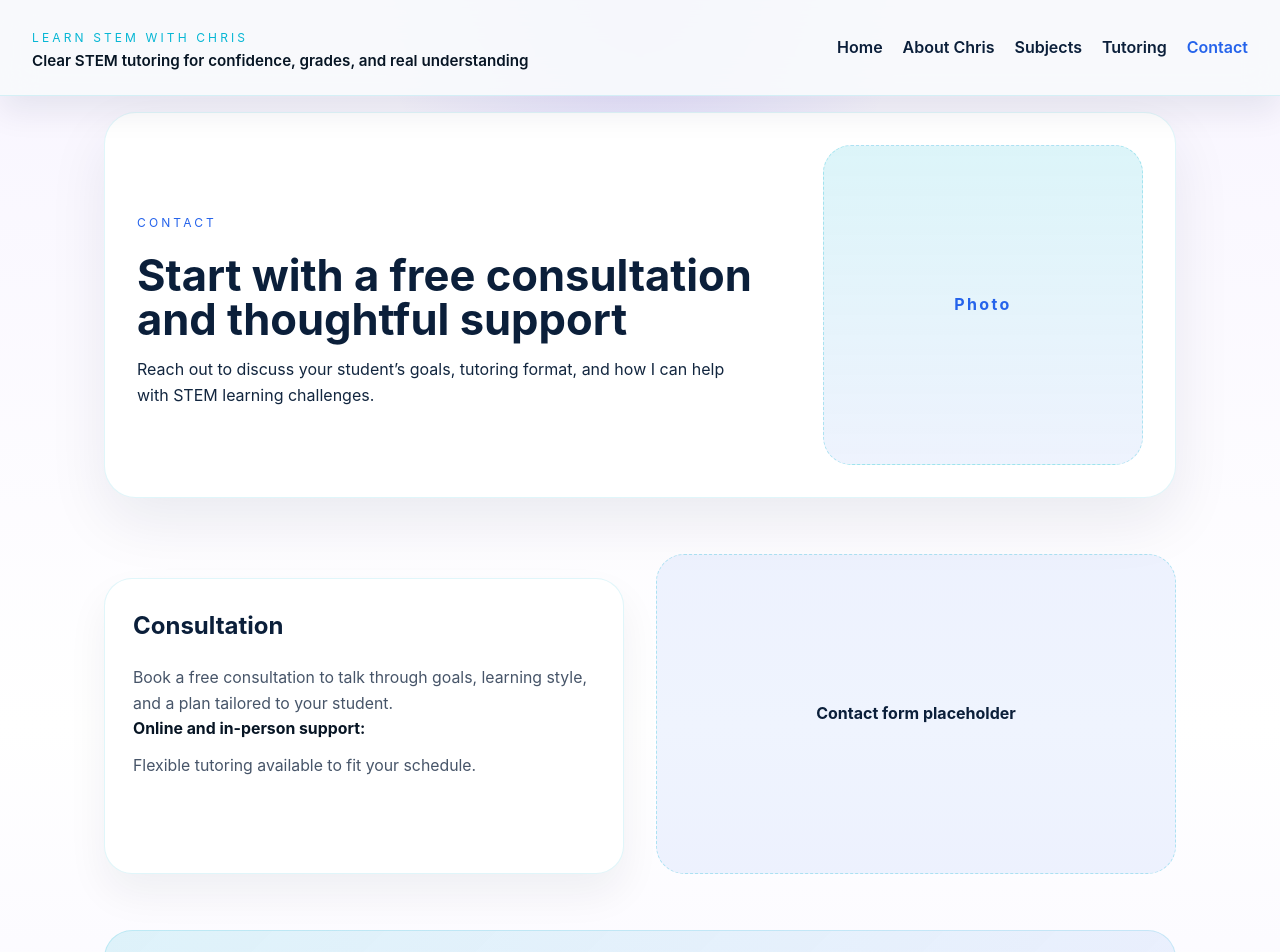
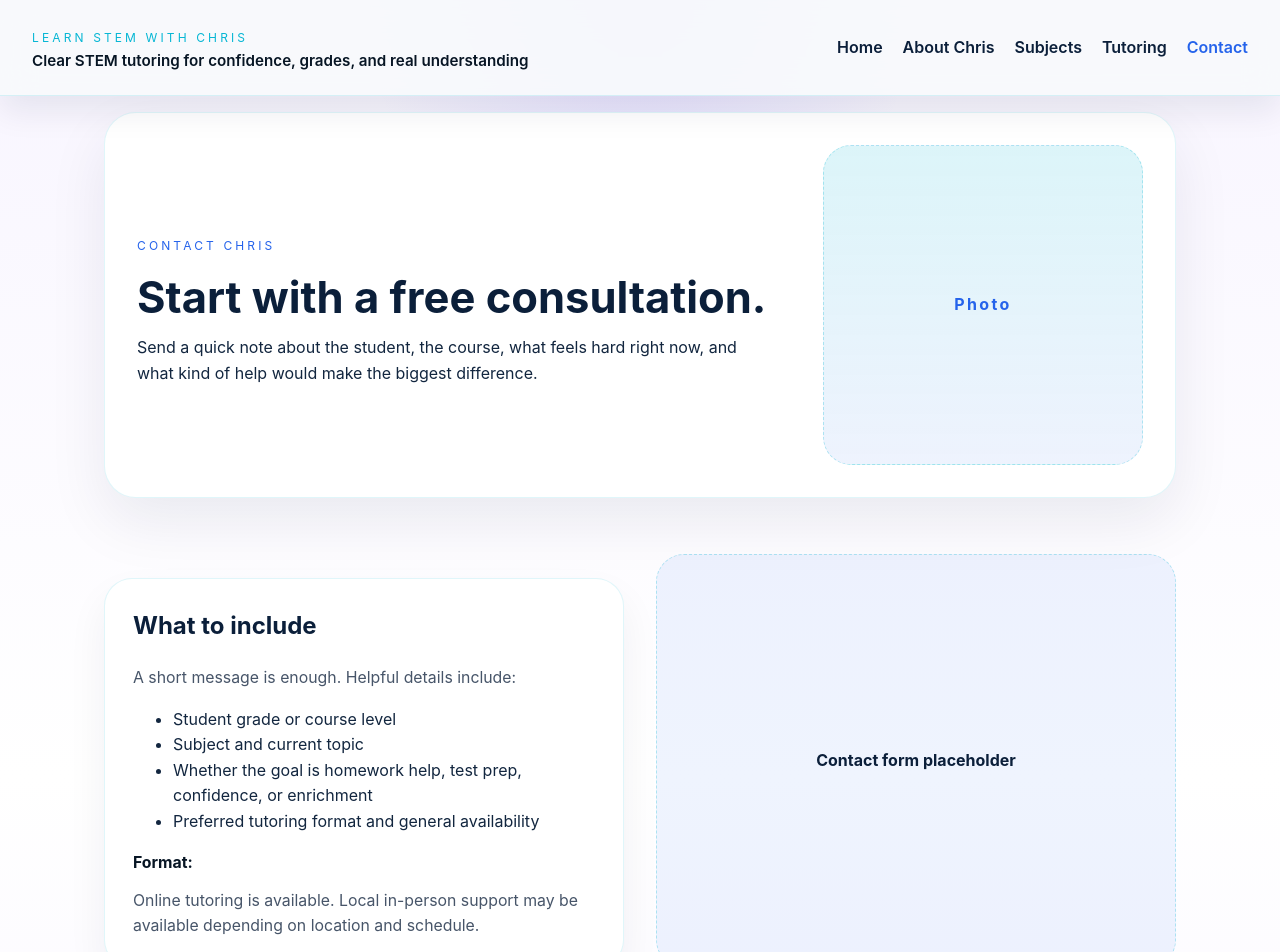
Before and after one commit to chrisorr0264/learnstemwithchris-site, a React (Vite) app: page /contact in a window 1280 px wide. Shown: the top 952 px of the page. Built offline with nearby package versions, Linux system fonts and the light colour scheme.

Commit message:
Improve contact page conversion copy

```diff
--- a/src/pages/Contact.jsx
+++ b/src/pages/Contact.jsx
@@ -5,16 +5,22 @@ function Contact() {
   return (
     <div className="page-layout">
       <PageHero
-        title="Contact"
-        subtitle="Start with a free consultation and thoughtful support"
-        description="Reach out to discuss your student’s goals, tutoring format, and how I can help with STEM learning challenges."
+        title="Contact Chris"
+        subtitle="Start with a free consultation."
+        description="Send a quick note about the student, the course, what feels hard right now, and what kind of help would make the biggest difference."
         illustration="Photo"
       />
       <section className="content-block contact-grid">
         <div className="contact-panel">
-          <h2>Consultation</h2>
-          <p>Book a free consultation to talk through goals, learning style, and a plan tailored to your student.</p>
-          <p><strong>Online and in-person support:</strong> Flexible tutoring available to fit your schedule.</p>
+          <h2>What to include</h2>
+          <p>A short message is enough. Helpful details include:</p>
+          <ul>
+            <li>Student grade or course level</li>
+            <li>Subject and current topic</li>
+            <li>Whether the goal is homework help, test prep, confidence, or enrichment</li>
+            <li>Preferred tutoring format and general availability</li>
+          </ul>
+          <p><strong>Format:</strong> Online tutoring is available. Local in-person support may be available depending on location and schedule.</p>
         </div>
         <div className="contact-form-placeholder" aria-hidden="true">
           <span>Contact form placeholder</span>
@@ -22,7 +28,7 @@ function Contact() {
       </section>
       <CTASection
         title="Ready to connect?"
-        description="Email to begin your student’s tutoring journey and receive supportive guidance from the first session."
+        description="Email Chris to start the conversation and plan the right next step."
         buttonText="Email Chris"
         buttonLink="mailto:hello@learnstemwithchris.com"
       />
```
